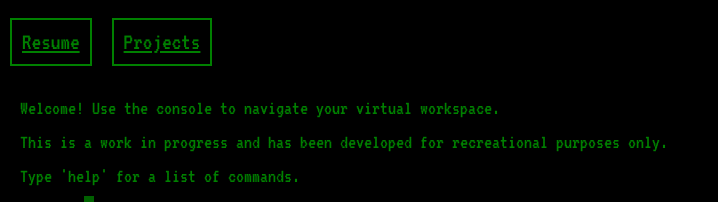
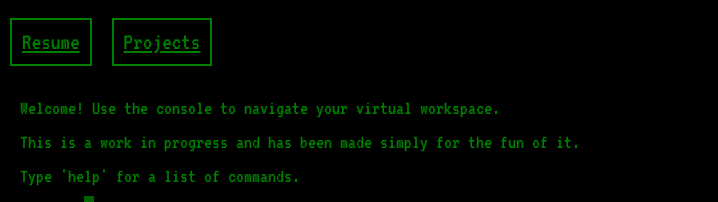
Before and after one commit to NGoss/portf.landing, a React (Create React App) app: page / in a window 1280 px wide. Shown: the top 202 px of the page, without its empty margins (0-718 px from the left). Built offline with nearby package versions, Linux system fonts and the light colour scheme.

Commit message:
better message

```diff
--- a/src/components/console/index.tsx
+++ b/src/components/console/index.tsx
@@ -36,7 +36,7 @@ class Console extends React.Component<Props, State> {
 
 		this.state = {
 			history: List(['Welcome! Use the console to navigate your virtual workspace.',
-										'This is a work in progress and has been developed for recreational purposes only.',
+										'This is a work in progress and has been made simply for the fun of it.',
 										'Type \'help\' for a list of commands.',]),
 			user: guestUser,
 			wdir: '/home/user/guest/'
```
